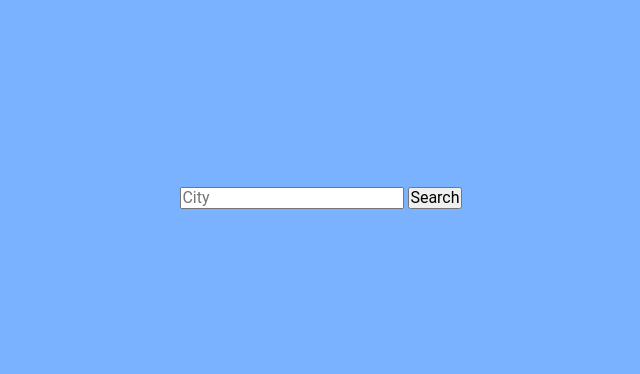
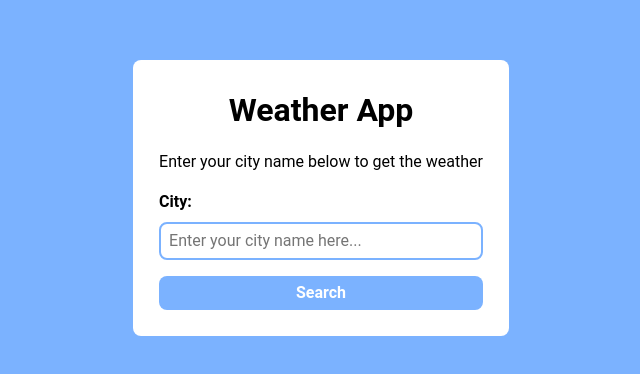
Before and after one commit to ThibautMilville/Weather_App, a website: page index.html in a window 1280 px wide. Shown: the part 202-576 px from the top of the page, without its empty margins (319-959 px from the left). Drawn offline with nearby package versions, Linux system fonts and the light colour scheme.

Commit message:
structure + style updates

```diff
--- a/index.html
+++ b/index.html
@@ -11,11 +11,14 @@
 <body>
   <main class="weather-app">
     <div class="main-box">
+      <h1>Weather App</h1>
+      <p>Enter your city name below to get the weather</p>
       <div class="informations">
 
       </div>
       <form action="" method="post">
-        <input type="text" name="city" placeholder="City">
+        <label for="city">City:</label>
+        <input type="text" name="city" id="city" placeholder="Enter your city name here...">
         <input type="submit" value="Search">
     </div>
   </main>
--- a/style/style.scss
+++ b/style/style.scss
@@ -6,6 +6,7 @@
   --white: #fff;
   --black: #000;
   --light-blue: #7bb2ff;
+  --medium-blue: #7aa8ff;
 }
 
 * {
@@ -24,4 +25,63 @@ body {
   line-height: 1.5;
   color: var(--black);
   background-color: var(--light-blue);
+
+  main {
+    background-color: var(--white);
+    padding: 1.6rem;
+    border-radius: 0.5rem;
+
+    div.main-box {
+
+      h1 {
+        font-size: 2rem;
+        margin: 0 0 0.4rem 0;
+        text-align: center;
+        margin-bottom: 1rem;
+      }
+
+      p {
+        font-size: 1rem;
+        margin-bottom: 1rem;
+      }
+
+      form {
+        display: flex;
+        flex-direction: column;
+
+        label {
+          margin-bottom: 0.5rem;
+          font-weight: bold;
+        }
+
+        input[type="text"] {
+          padding: 0.5rem;
+          border: 2px solid var(--light-blue);
+          border-radius: 0.5rem;
+          font-size: 1rem;
+          margin-bottom: 1rem;
+
+          &:focus {
+            border: 2px solid var(--medium-blue);
+            outline: none;
+          }
+        }
+
+        input[type="submit"] {
+          padding: 0.5rem;
+          border: none;
+          border-radius: 0.5rem;
+          background-color: var(--light-blue);
+          color: var(--white);
+          font-size: 1rem;
+          font-weight: bold;
+          cursor: pointer;
+
+          &:hover {
+            background-color: var(--medium-blue)
+          }
+        }
+      }
+    }
+  }
 }
```
Also changed, not shown: style/style.css, 1 other file.
